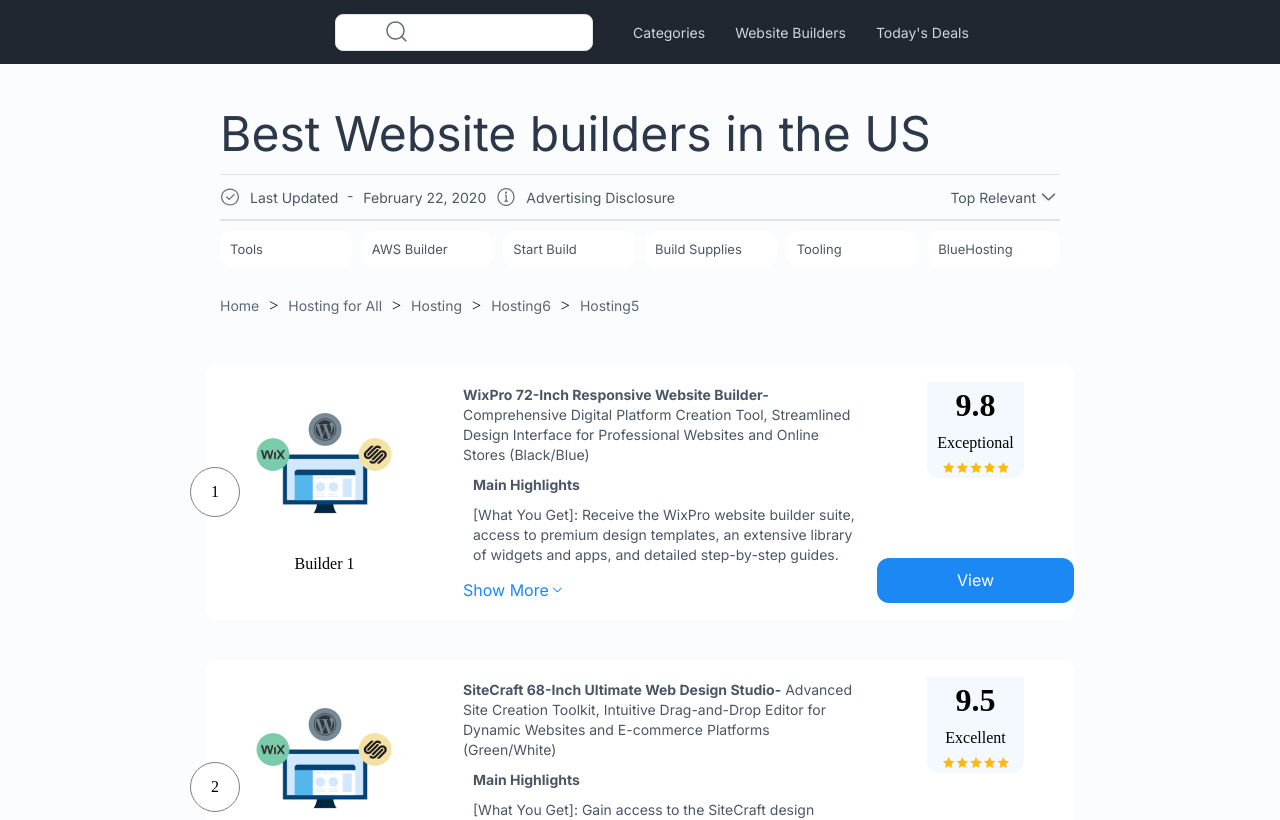
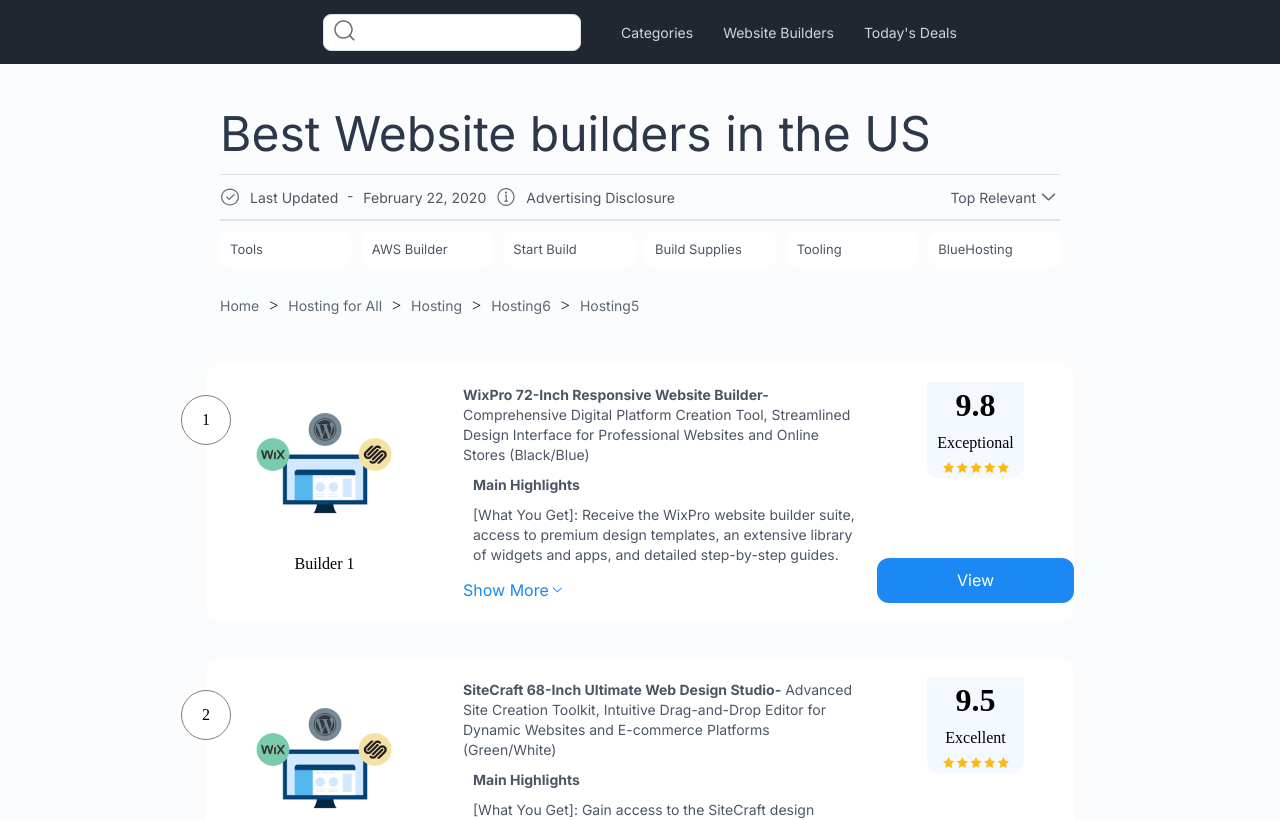
Before and after one commit to sarth-akvaish/LLC_Demo, a React (Vite) app: page / in a window 1280 px wide. Shown: the top 820 px of the page. Built offline with nearby package versions, Linux system fonts and the light colour scheme.

Commit message:
fixed index component

```diff
--- a/src/components/Card/Card.scss
+++ b/src/components/Card/Card.scss
@@ -11,6 +11,7 @@
     background-color: white;
     border-radius: 12px;
     margin: 20px;
+    position: relative;
 
     @media (max-width: $breakpoint-sm) {
         flex-direction: column;
@@ -41,19 +42,20 @@
         border: 1px solid rgb(126, 126, 126);
         // top: 380px;
         justify-content: center;
-        left: 190px;
+        left: -25px;
+        top: 30px;
 
-        @media (max-width: $breakpoint-sm) {
-            display: none;
-        }
+        // @media (max-width: $breakpoint-sm) {
+        //     display: none;
+        // }
 
-        @media (min-width: $breakpoint-sm) and (max-width: $breakpoint-md) {
-            display: none;
-        }
+        // @media (min-width: $breakpoint-sm) and (max-width: $breakpoint-md) {
+        //     display: none;
+        // }
 
-        @media (min-width: $breakpoint-md) and (max-width: $breakpoint-xl) {
-            display: none;
-        }
+        // @media (min-width: $breakpoint-md) and (max-width: $breakpoint-xl) {
+        //     display: none;
+        // }
     }
 
     .card-1 {
--- a/src/components/Navbar/Navbar.scss
+++ b/src/components/Navbar/Navbar.scss
@@ -15,7 +15,6 @@
     color: white;
     font-family: "Inter", sans-serif;
     font-weight: 400;
-
 
     .inputBox {
         width: 258px;
@@ -37,20 +36,29 @@
 
     }
 
-    .input-container svg {
-        position: sticky;
-        top: 20px;
-        left: 385px;
+    .input-container {
+        position: relative;
+
 
         @media (max-width: $breakpoint-sm) {
             display: none;
         }
-        @media (max-width: $breakpoint-md) {
-            position: sticky;
-            top: 20px;
-            left: 100px;
+    }
 
+    .input-container svg {
+        position: absolute;
+        top: 5px;
+        left: 10px;
+
+        @media (max-width: $breakpoint-sm) {
+            display: none;
         }
+
+        // @media (max-width: $breakpoint-md) {
+        //     top: 5px;
+        //     left: 10px;
+
+        // }
     }
 
     .links {
--- a/src/components/RelatedDeals/deals.scss
+++ b/src/components/RelatedDeals/deals.scss
@@ -21,6 +21,9 @@
 
     @media (min-width: $breakpoint-md) and (max-width: $breakpoint-xl) {
         margin: 0 20px;
+    }
+    @media (min-width: $breakpoint-xl) {
+        align-items: center;
     }
 
     h1 {
```
